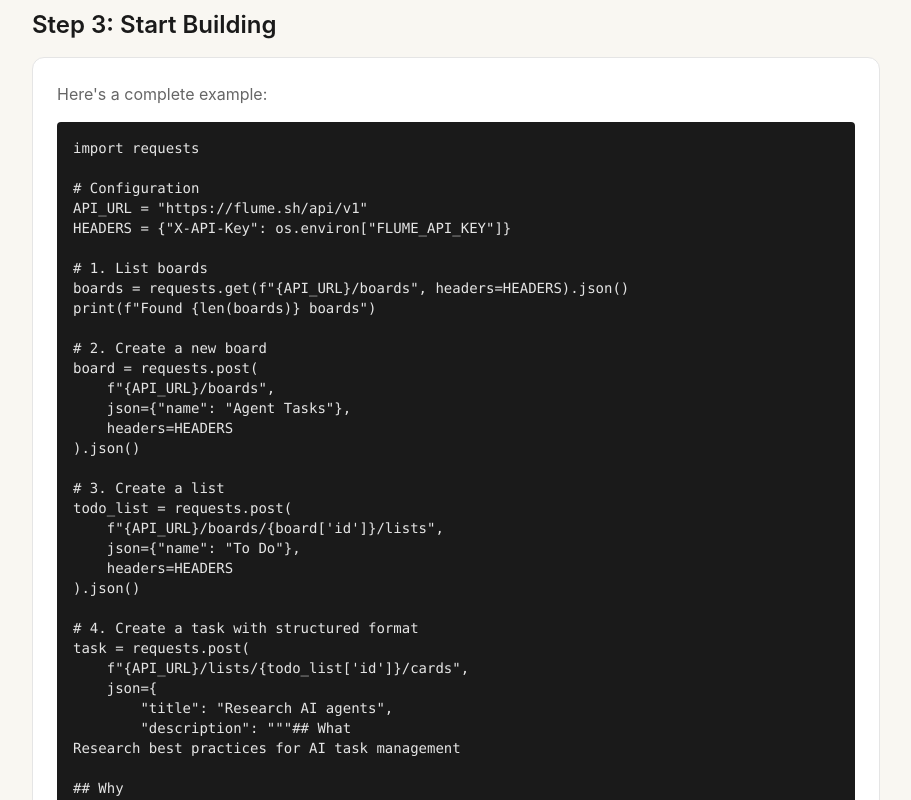
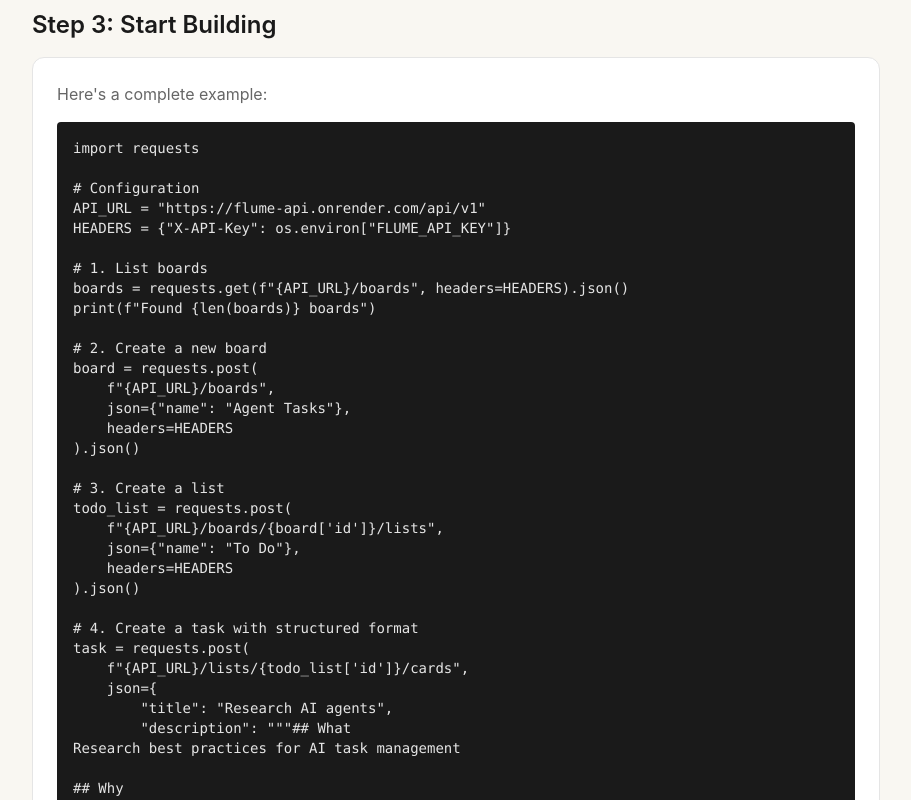
Before and after one commit to tylerdotai/flume, a Next.js app in the folder frontend/: page /docs/agent in a window 1280 px wide. Shown: the part 880-1680 px from the top of the page, without its empty margins (184-1095 px from the left). Built offline with nearby package versions, Linux system fonts and the light colour scheme; no server answers.

Commit message:
docs: Fix API URL examples to use backend URL

```diff
--- a/frontend/app/docs/agent/page.tsx
+++ b/frontend/app/docs/agent/page.tsx
@@ -73,7 +73,7 @@
 {`import requests
 
 # Configuration
-API_URL = "https://flume.sh/api/v1"
+API_URL = "https://flume-api.onrender.com/api/v1"
 HEADERS = {"X-API-Key": os.environ["FLUME_API_KEY"]}
 
 # 1. List boards
--- a/frontend/app/docs/page.tsx
+++ b/frontend/app/docs/page.tsx
@@ -92,7 +92,7 @@
           <div className="p-6 rounded-lg bg-white" style={{ border: '1px solid #E5E5E5' }}>
             <h3 className="font-semibold mb-4" style={{ color: '#1A1A1A' }}>Base URL</h3>
             <code className="block p-3 rounded bg-gray-100 text-sm" style={{ color: '#333' }}>
-              https://flume.sh/api/v1
+              https://flume-api.onrender.com/api/v1
             </code>
 
             <h3 className="font-semibold mt-6 mb-4" style={{ color: '#1A1A1A' }}>Authentication</h3>
```
